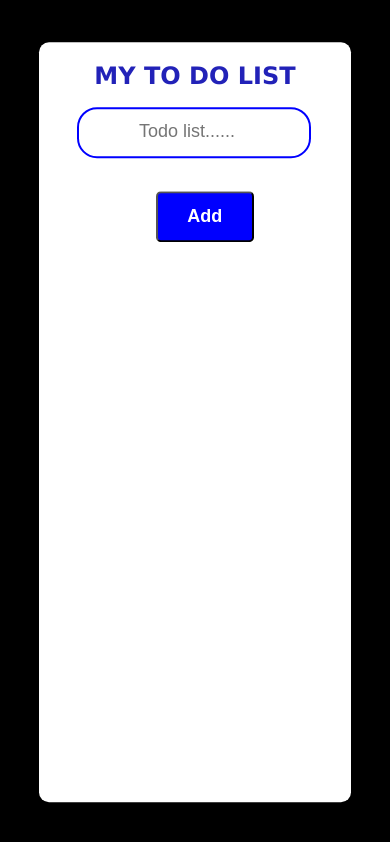
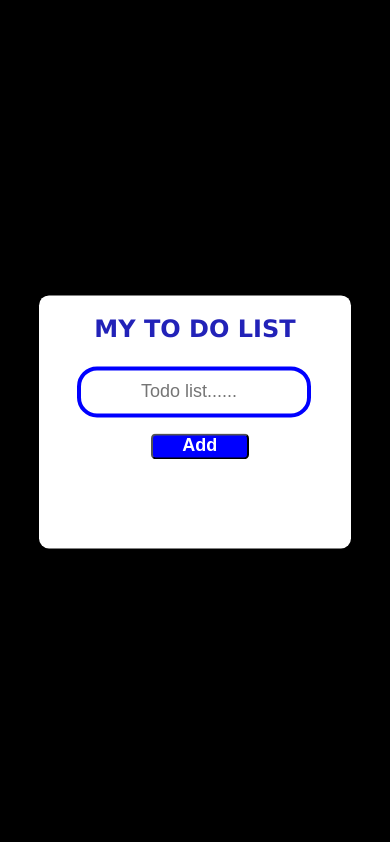
Before and after one commit to Humble2101/mytodo, a plain HTML site: page index.html in a window 390 px wide. Drawn offline with nearby package versions, Linux system fonts and the light colour scheme.

Commit message:
my first commit

```diff
--- a/index.html
+++ b/index.html
@@ -115,18 +115,23 @@
     @media (max-width: 500px) {
       .container {
         width: 80vw;
-        height: 90vh;
+        height: 30vh;
+        min-height: 30%;
       }
       input {
         width: 60vw;
         height: 6vh;
         position: relative;
         left: 6px;
+        border: 4px solid blue;
       }
       #push {
         width: 25vw;
+        height: 3vh;
         position: relative;
-        left: 85px;
+        left: 80px;
+        bottom: 30px;
+        outline: none;
       }
       ::placeholder {
         font-weight: 400;
@@ -144,11 +149,12 @@
       .tasks {
         position: relative;
         left: 35px;
-        top: 10px;
+        bottom: 13px;
       }
       .flex {
         position: relative;
         top: 20px;
+        font-weight: 600;
       }
     }
   </style>
```
